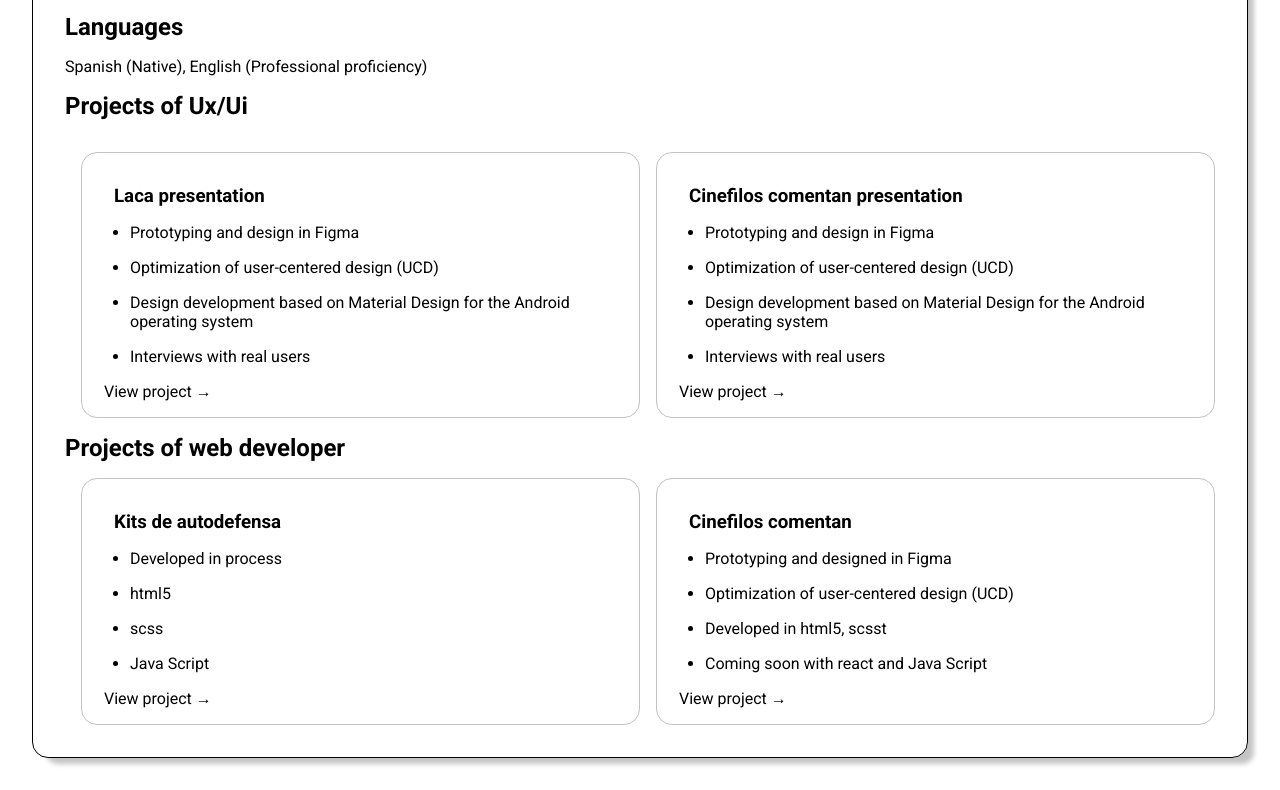
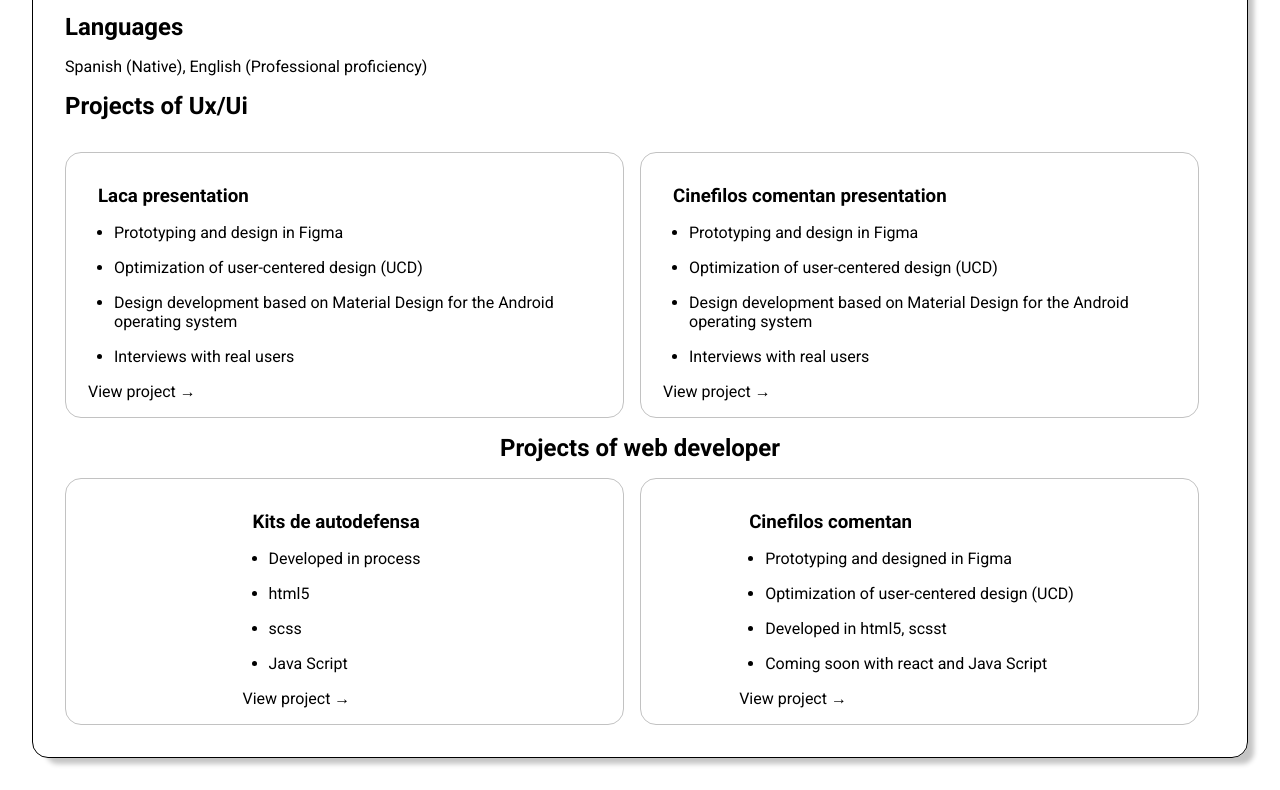
Before and after one commit to KiddowNatalia/cv---Natalia-Belen-Ochoa, a website: page index.html in a window 1280 px wide. Shown: the part 757-1547 px from the top of the page. Drawn offline with Linux system fonts and the light colour scheme.

Commit message:
termine de arreglar los media queries

```diff
--- a/scss/_projectcards.scss
+++ b/scss/_projectcards.scss
@@ -15,9 +15,9 @@
                 }
 }
 .hovercard{
-    @include flexBox (flex, column,start, start);
+    @include flexBox (flex, column,center, center);
     @media (max-width: 768px) {
-        @include flexBox (flex, column,center, center);
+        @include flexBox (flex, column,start, start);
     }
 
 }
@@ -41,7 +41,7 @@
 
 }
 .webDeveloper{
-    @include flexBox (flex, row,center, center);
+    @include flexBox (flex, row,start, start);
     width: 100%;
     @media  (max-width: 768px) {
         @include flexBox (flex, column,center, center);
```
Also changed, not shown: css/main.css.
